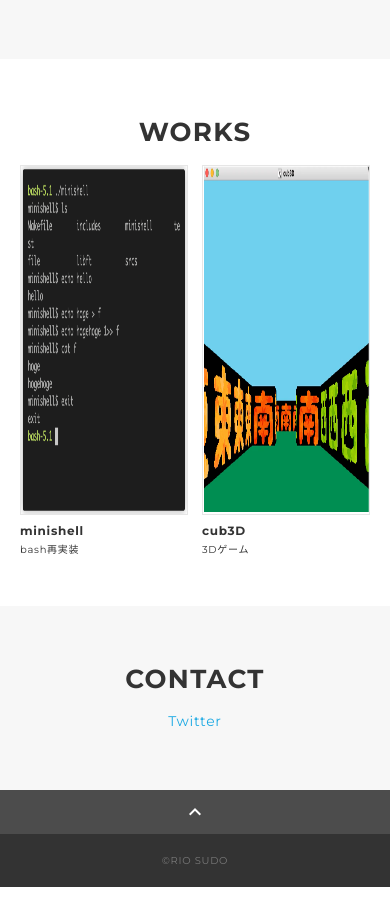
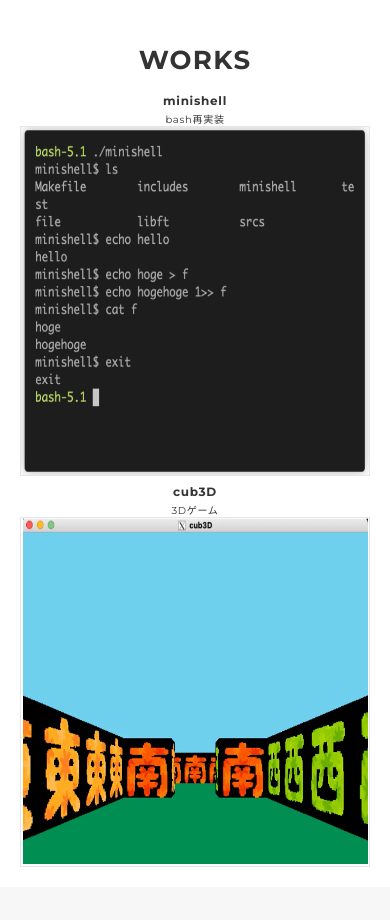
Before and after one commit to risudo/risudo.github.io, a plain HTML site: page index.html in a window 390 px wide. Shown: the part 1080-2000 px from the top of the page. Before the commit the page ends 1967 px from the top, so only its background shows below. Drawn offline with nearby package versions, Linux system fonts and the light colour scheme.

Commit message:
support responsive

```diff
--- a/css/style.css
+++ b/css/style.css
@@ -203,12 +203,15 @@ img {
   font-size: 12px;
   font-weight: bold;
   margin-top: 8px;
+	text-align: center;
 }
 
 .works-info {
   font-size: 10px;
   margin-top: 5px;
+	text-align: center;
 }
+
 
 /*--------------------------------
  Skill
@@ -481,7 +484,9 @@ img {
   }
 
   .works-list {
-    justify-content: space-between;
+		display: block;
+    /* justify-content: space-between; */
+		text-align: center;
   }
 
   .works-item {
--- a/index.html
+++ b/index.html
@@ -57,7 +57,6 @@
 						<div class="profile-body">
 							<p>
 							大学卒業後、2021年4月から42 Tokyoでプログラミングを学習しています。<br>
-							C言語、C++を中心に学びつつ、最近はWeb系の技術にも興味があり、Go言語やJavaScriptも触っています。<br>
 							好きなエディタはneovimです。
 							</p>
 							<ul class="link-list">
@@ -76,14 +75,14 @@
 						<h2 class="title">WORKS</h2>
 						<div class="works-list">
 							<a class="works-item" href="https://rio-1.hatenablog.com/entry/2021/10/05/182916">
-							  <div class="works-img"><img src="img/minishell_demo.png" alt="" /></div>
 							  <p class="works-name">minishell</p>
 							  <p class="works-info">bash再実装</p>
+							  <div class="works-img"><img src="img/minishell_demo.png" alt="" /></div>
 							</a>
 							<a class="works-item" href="https://rio-1.hatenablog.com/entry/2022/02/16/114122">
-							  <div class="works-img"><img src="img/cub3d_demo.png" alt="" /></div>
 							  <p class="works-name">cub3D</p>
 							  <p class="works-info">3Dゲーム</p>
+							  <div class="works-img"><img src="img/cub3d_demo.png" alt="" /></div>
 							</a>
 						</div>
 					</div>
```
